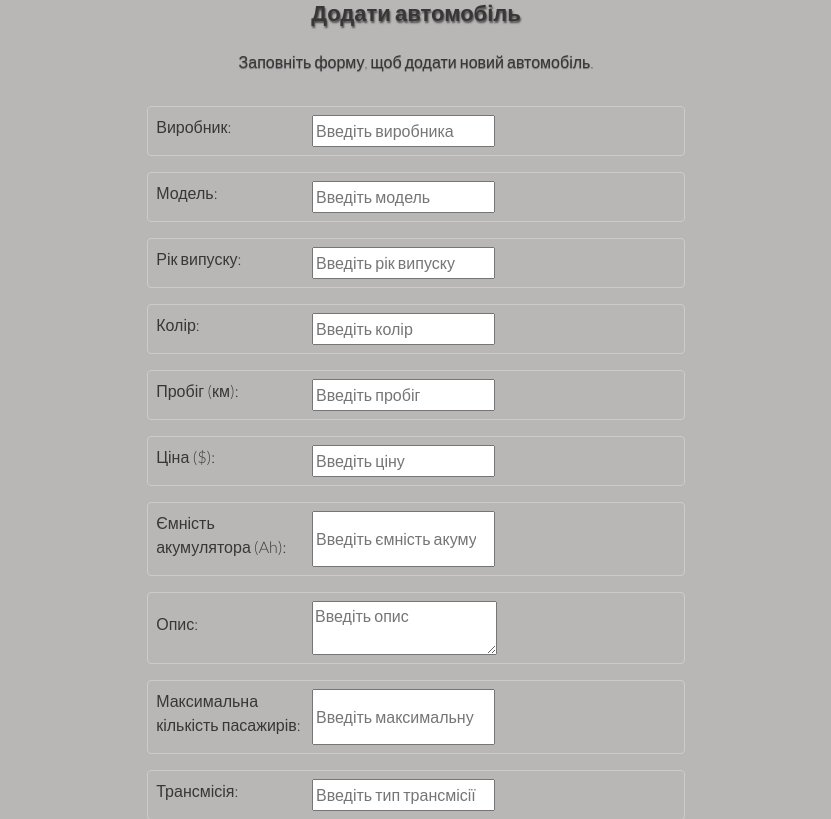
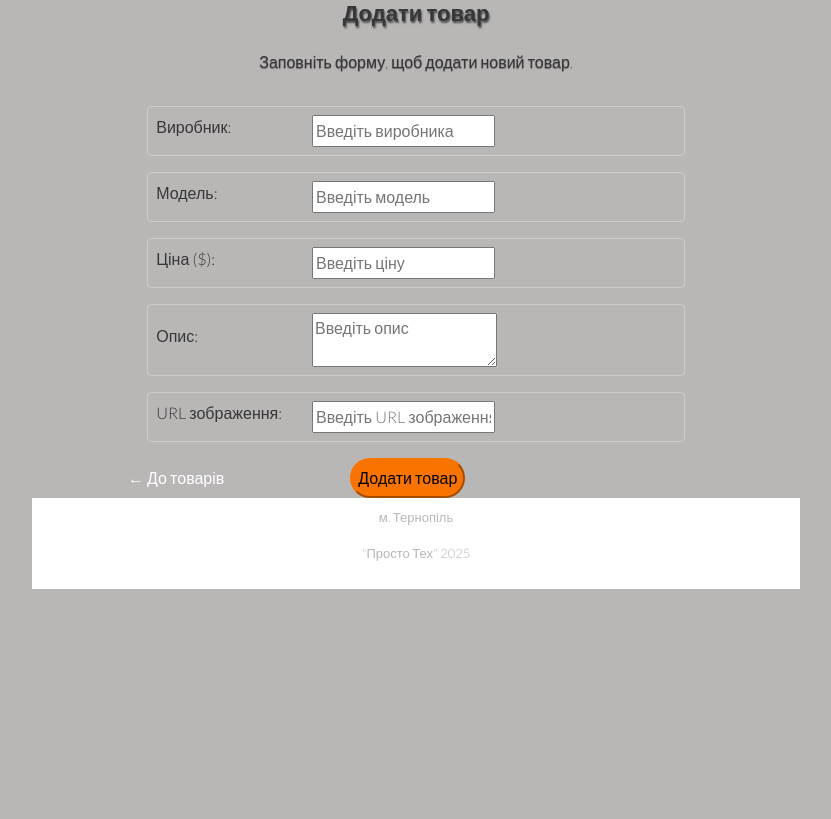
Before and after one commit to prosto-tech/client-prosto-tech, a React (Create React App) app: page /add_item in a window 1280 px wide. Shown: the top 819 px of the page, without its empty margins (224-1055 px from the left). Built offline with nearby package versions, Linux system fonts and the light colour scheme.

Commit message:
refactoring

```diff
--- a/src/components/Navigation.js
+++ b/src/components/Navigation.js
@@ -10,7 +10,7 @@ export default function Navigation() {
 
   return (
     <Navbar collapseOnSelect expand="sm">
-      <Navbar.Brand href="/"><img className="logo" src={logo} alt="Item shop ecoway"  /></Navbar.Brand>
+      <Navbar.Brand href="/"><img className="logo" src={logo} alt="Item shop Просто Тех"  /></Navbar.Brand>
       <Navbar.Toggle aria-controls="responsive-navbar-nav" />
       <Navbar.Collapse id="responsive-navbar-nav">
         <Nav className="mr-auto" />
@@ -27,15 +27,15 @@ export default function Navigation() {
     <>
       {username === 'admin' ? (
        <>
-       <Link className="nav-link white" to="/items">Автомобілі</Link>
-       <Link className="nav-link white" to="/add_item">Додати автомобіль</Link>
+       <Link className="nav-link white" to="/items">Товари</Link>
+       <Link className="nav-link white" to="/add_item">Додати товар</Link>
        <Link className="nav-link white" to="/logout">
          Вихід
        </Link>
      </>
       ) : (
         <>
-          <Link className="nav-link white" to="/items">Автомобілі</Link>
+          <Link className="nav-link white" to="/items">Товари</Link>
           <Link className="nav-link white" to="/favourites">Вподобані</Link>
           <Link className="nav-link white" to="/logout">Вихід</Link>
         </>
--- a/src/container/AddItemContainer.js
+++ b/src/container/AddItemContainer.js
@@ -40,8 +40,8 @@ function AddItem({ addItem, itemData }) {
   return (
     <form onSubmit={handleSubmit}>
         <div className="add-item-form">
-          <h2 className="add-item-title">Додати автомобіль</h2>
-          <p className="add-item-subtitle">Заповніть форму, щоб додати новий автомобіль.</p>
+          <h2 className="add-item-title">Додати товар</h2>
+          <p className="add-item-subtitle">Заповніть форму, щоб додати новий товар.</p>
           <div className="input">
           <label className="form-label" htmlFor="make">
             Виробник:
@@ -68,45 +68,6 @@ function AddItem({ addItem, itemData }) {
             required
           />
           </div>
-       <div className="input">
-          <label className="form-label" htmlFor="year">
-            Рік випуску:
-          </label>
-          <input
-            ref={year}
-            type="number"
-            id="year"
-            name="year"
-            placeholder="Введіть рік випуску"
-            required
-          />
-          </div>
-       <div className="input">
-          <label className="form-label" htmlFor="color">
-            Колір:
-          </label>
-          <input
-            ref={color}
-            type="text"
-            id="color"
-            name="color"
-            placeholder="Введіть колір"
-            required
-          />
-          </div>
-       <div className="input">
-          <label className="form-label" htmlFor="odometer">
-            Пробіг (км):
-          </label>
-          <input
-            ref={odometer}
-            type="number"
-            id="odometer"
-            name="odometer"
-            placeholder="Введіть пробіг"
-            required
-          />
-          </div>
       <div className="input">
           <label className="form-label" htmlFor="price">
             Ціна ($):
@@ -121,49 +82,10 @@ function AddItem({ addItem, itemData }) {
           />
           </div>
       <div className="input">
-          <label className="form-label" htmlFor="battery">
-            Ємність акумулятора (Ah):
-          </label>
-          <input
-            ref={battery}
-            type="number"
-            id="battery"
-            name="battery"
-            placeholder="Введіть ємність акумулятора"
-            required
-          />
-          </div>
-      <div className="input">
           <label className="form-label" htmlFor="desc">
             Опис:
           </label>
           <textarea ref={desc} id="desc" name="desc" placeholder="Введіть опис" />
-          </div>
-          <div className="input">
-          <label className="form-label" htmlFor="maxCapacity">
-            Максимальна кількість пасажирів:
-          </label>
-          <input
-            ref={maxCapacity}
-            type="number"
-            id="maxCapacity"
-            name="maxCapacity"
-            placeholder="Введіть максимальну кількість пасажирів"
-            required
-          />
-      </div>
-      <div className="input">
-          <label className="form-label" htmlFor="transmission">
-            Трансмісія:
-          </label>
-          <input
-            ref={transmission}
-            type="text"
-            id="transmission"
-            name="transmission"
-            placeholder="Введіть тип трансмісії"
-            required
-          />
           </div>
       <div className="input">
           <label className="form-label" htmlFor="imageUrl">
@@ -178,18 +100,12 @@ function AddItem({ addItem, itemData }) {
             required
           />
           </div>
-      <div className="ac-check">
-          <label className="form-label">
-            Кондиціонер:
-          </label>
-          <input type="checkbox" ref={ac} />
-          </div>
-          <div className="form-actions">
+            <div className="form-actions">
       <Link className="back_link" to="/items">
-        &larr; До машин
+        &larr; До товарів
       </Link>
       <button type="submit" className="submit">
-        Додати автомобіль
+        Додати товар
       </button>
     </div>
   </div>
```
